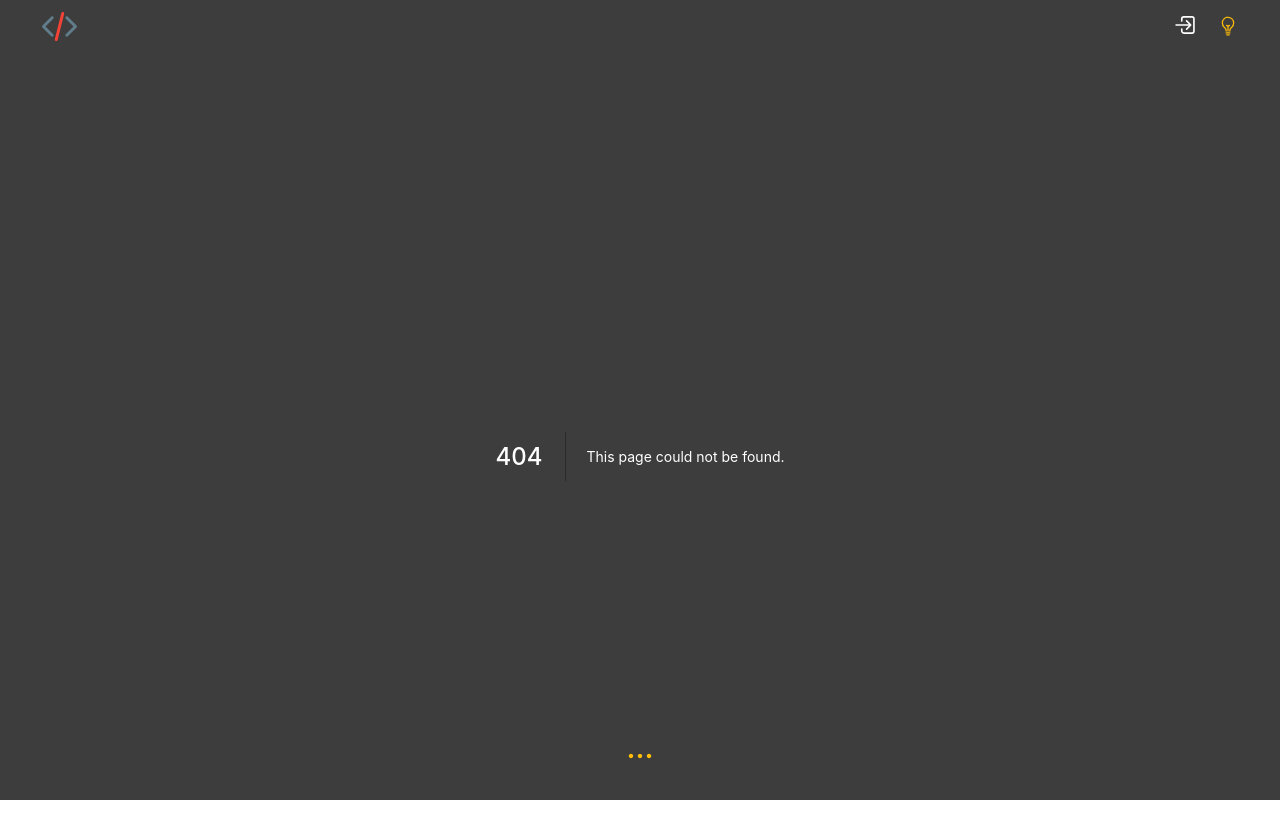
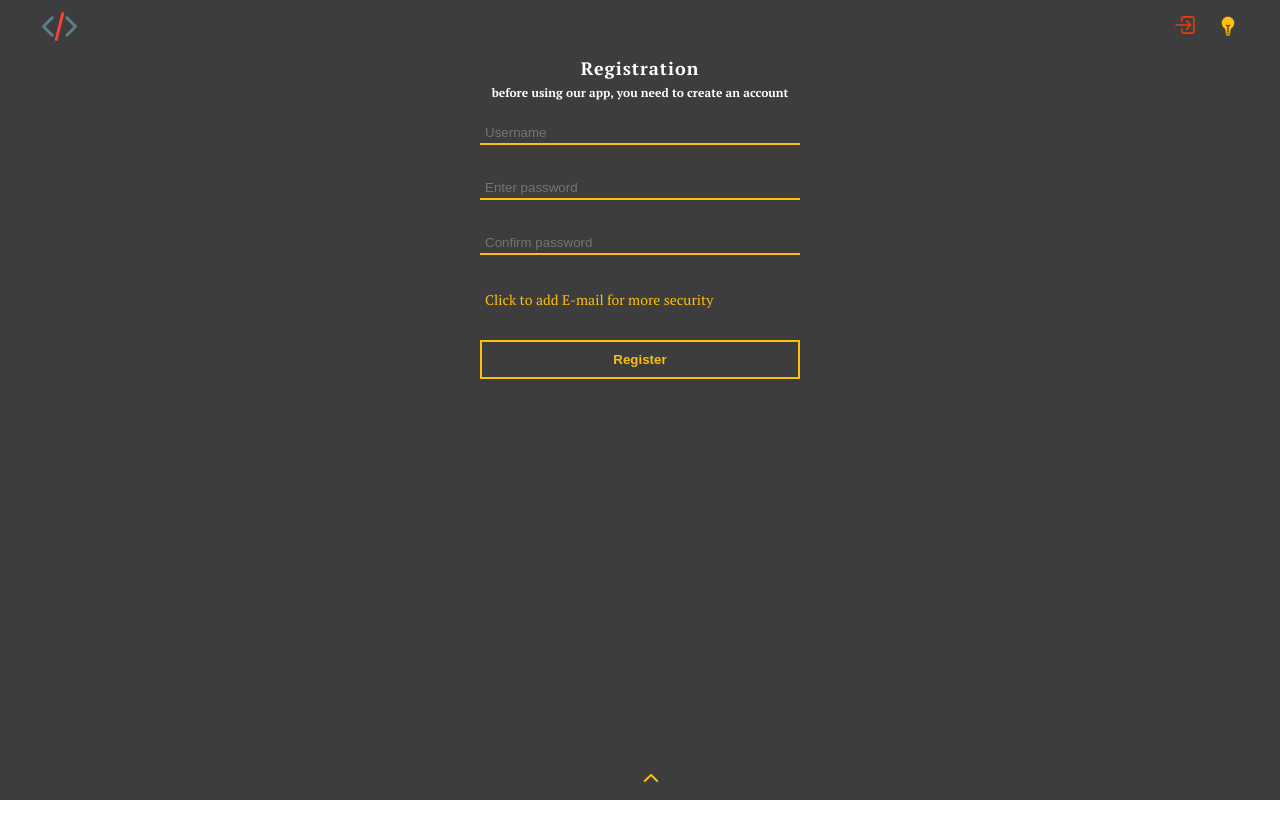
Before and after one commit to dhristoskov/meeting-events, a Next.js app: page /auth/register in a window 1280 px wide. Before the commit this address had no page. Shown: the top 838 px of the page. After the commit the page ends 800 px from the top, so only its background shows below. Built offline with nearby package versions, Linux system fonts and the light colour scheme.

Commit message:
meets-events add registration

```diff
--- a/components/footer-component/FooterComponent.tsx
+++ b/components/footer-component/FooterComponent.tsx
@@ -1,12 +1,16 @@
 import { Fragment, useState } from 'react';
-import { motion, AnimatePresence } from 'framer-motion';
-import { IoIosMore } from 'react-icons/io';
+import { motion, AnimatePresence, useCycle } from 'framer-motion';
+import { IoIosArrowUp } from 'react-icons/io';
 
 import styles from '@/styles/footer.module.scss'
 
 const FooterComponent = () => {
 
     const [ isOpen, setIsOpen ] = useState<boolean>(false);
+    const [animate, cycle] = useCycle<{rotate: number}>(
+        { rotate: 0 },
+        { rotate: 180 }
+    );
 
     const openFooterHandler = (): void => {
         setIsOpen(prevState => ! prevState)
@@ -15,9 +19,13 @@ const FooterComponent = () => {
 
     return (
         <Fragment>
-            <p className={styles.icon}
-                onClick={openFooterHandler}><IoIosMore />
-            </p>
+            <motion.p className={styles.icon}
+                onClick={openFooterHandler}
+                animate={animate}
+                onTap={() => cycle()}
+                transition={{ duration: .5}}
+                ><IoIosArrowUp />
+            </motion.p>
             <div className={styles.footer}>
                 <AnimatePresence>
                 {
--- a/components/header-component/SettingsComponent.tsx
+++ b/components/header-component/SettingsComponent.tsx
@@ -1,5 +1,6 @@
 import { useContext } from 'react';
 import { motion } from 'framer-motion';
+import Link from 'next/link';
 import { IoBulbOutline, IoLogInOutline, IoBulbSharp } from 'react-icons/io5';
 
 import { ThemeContext } from 'context/theme-context/ThemeContext';
@@ -11,7 +12,7 @@ const SettingsComponent = () => {
 
     return (
         <div className={styles.settings}>
-           <p className={styles.login}><IoLogInOutline /></p>
+           <Link href='/auth/register'><a className={styles.login}><IoLogInOutline /></a></Link>
             <motion.p
             className={styles.icon}
             onClick={onThemeChanger}
@@ -19,8 +20,8 @@ const SettingsComponent = () => {
             whileTap={{ scale: 0.9 }}
             >
             { !isLight
-             ? <IoBulbOutline className={styles.light}/>
-             : <IoBulbSharp className={styles.dark}/> }
+             ? <IoBulbSharp className={styles.light}/>
+             : <IoBulbOutline className={styles.dark}/>}
             </motion.p>
         </div>
     )
--- /dev/null
+++ b/components/register-component/RegisterComponent.tsx
@@ -0,0 +1,95 @@
+import React, { useState, ChangeEvent, FormEvent, Fragment } from 'react';
+import { motion } from 'framer-motion';
+
+import { ValidateInput } from 'utils/formValidator';
+
+import styles from '@/styles/auth.module.scss';
+
+interface User {
+    username: string
+    email: string;
+    password: string;
+    password2: string;
+}
+
+const RegisterComponent = () => {
+
+    const [ addEmail, onEmailAdd ] = useState(false);
+    const [ errors, setErrors ] = useState<any>([]);
+    const [ registerUser, setRegisterUser ] = useState<User>({
+        username: '',
+        email: '',
+        password: '',
+        password2: ''
+     });
+
+    const { username, email, password, password2 } = registerUser;
+
+    const onHandleChange = (e: ChangeEvent<HTMLInputElement>): void => {
+        e.preventDefault();
+        const { name, value } = e.target;
+        let error = ValidateInput(name, value);
+        setErrors(error)
+        setRegisterUser({...registerUser, [name]: value})
+    };
+
+    const onHandleSubmit = (e: FormEvent<HTMLFormElement>): void => {
+        e.preventDefault();
+        console.log(registerUser);
+        setRegisterUser({
+            username: '',
+            email: '',
+            password: '',
+            password2: ''
+        });
+    };
+
+    return (
+        <div className={ styles.container }>
+            <h3>Registration</h3>
+            <p className={styles.subtext}>Before using our app, you need to create an account</p>
+            <form className={styles.form} onSubmit={onHandleSubmit}>
+                <div className={styles.field}>
+                    <input type='text' name='username' placeholder='Username'
+                    value={username} onChange={onHandleChange} />
+                    {errors.username && <p className={styles.errors}>{errors.username}</p>}
+                </div>
+                <div className={styles.field}>
+                    <input type="password" name='password' placeholder='Enter password'
+                    value={password} onChange={onHandleChange}/>
+                     {errors.password && <p className={styles.errors}>{errors.password}</p>}
+                </div>
+                <div className={styles.field}>
+                    <input type="password" name='password2' placeholder='Confirm password'
+                    value={password2} onChange={onHandleChange}/>
+                     {errors.password2 && <p className={styles.errors}>{errors.password2}</p>}
+                </div>
+                <div className={styles.field}>
+                    {
+                        !addEmail && <p onClick={() => onEmailAdd(true)}
+                        className={styles.email}>
+                            Click to add E-mail for more security
+                        </p>
+                    }
+                    {
+                        addEmail &&
+                        <motion.div
+                            initial={{ opacity: 0 }}
+                            animate={{ opacity: 1 }}
+                            transition={{ duration: .7 }}>
+                            <input type="text" name='email' placeholder='E-mail'
+                            value={email} onChange={onHandleChange} />
+                            {errors.email && <p className={styles.errors}>{errors.email}</p>}
+                        </motion.div>
+                    }
+                </div>
+                <div className={styles.field}>
+                    <input type="submit" value='Register'/>
+                </div>
+            </form>
+        </div>
+    )
+
+}
+
+export default RegisterComponent;
--- a/context/theme-context/ThemeContext.tsx
+++ b/context/theme-context/ThemeContext.tsx
@@ -4,14 +4,14 @@ import { DarkTheme, LightTheme } from './Themes';
 
 
 interface Props {
-    children: ReactNode
+    children: ReactNode;
 }
 
 interface Themes {
-    DarkTheme: {backgroundColor: string, color: string},
-    LightTheme: {backgroundColor: string, color: string},
-    isLight: boolean,
-    onThemeChanger: () => void
+    DarkTheme: {backgroundColor: string, color: string};
+    LightTheme: {backgroundColor: string, color: string};
+    isLight: boolean;
+    onThemeChanger: () => void;
 }
 
 export const ThemeContext = createContext<Themes>({} as Themes);
--- /dev/null
+++ b/interfaces/errors.ts
@@ -0,0 +1,6 @@
+export interface Errors {
+    username: string;
+    email: string;
+    password: string;
+    password2: string;
+};
--- /dev/null
+++ b/pages/auth/register/index.tsx
@@ -0,0 +1,15 @@
+import RegisterComponent from '@/components/register-component/RegisterComponent';
+
+import styles from '@/styles/auth.module.scss';
+
+const Register = () => {
+    return(
+        <div className={styles.register}>
+            <RegisterComponent />
+        </div>
+
+    )
+
+}
+
+export default Register;
--- /dev/null
+++ b/styles/auth.module.scss
@@ -0,0 +1,79 @@
+@import './color-variables.scss';
+
+.container {
+    width: 25%;
+    margin:0 auto;
+
+    h3 {
+        text-align: center;
+        font-size: 18px;
+        letter-spacing: 1px;
+    }
+
+    .subtext {
+        text-align: center;
+        font-size: 12px;
+        font-weight: 600;
+        text-transform: lowercase;
+        margin: 5px 0 15px 0;
+    }
+
+    .form {
+        display: flex;
+        flex-direction: column;
+        align-items: center;
+
+        .field{
+            width: 100%;
+            position: relative;
+            height: 55px;
+            input[type=text],
+            input[type=email],
+            input[type=password]{
+                width: 100%;
+                border: none;
+                outline: none;
+                padding: 10px 0 3px 5px;
+                background-color: transparent;
+                border-bottom: 2px solid $icon-light;
+            }
+
+            input[type=submit]{
+                width: 100%;
+                font-weight: 600;
+                padding: 10px 0;
+                margin-top: 5px;
+                outline: none;
+                background-color: transparent;
+                border: 2px solid $icon-light;
+                color: $icon-light;
+                cursor: pointer;
+            }
+
+            .email {
+                text-align: start;
+                margin-top: 10px;
+                padding: 0 5px;
+                cursor: pointer;
+                color: $icon-light;
+            }
+
+            .errors {
+                text-align: start;
+                padding: 5px;
+                font-size: 12px;
+            }
+        }
+    }
+}
+@media (max-width: 800px) {
+    .container {
+        width: 50%;
+    }
+}
+
+@media (max-width: 400px) {
+    .container {
+        width: 90%;
+    }
+}
--- a/styles/color-variables.scss
+++ b/styles/color-variables.scss
@@ -1,10 +1,11 @@
 //Background color
-$base-color-light: #D6D6D6;
+$base-color-light: #F5F5F4;
 $base-color-dark: #3D3D3D;
 
 //Icons
 $icon-light: #FFBE0A;
 $icon-dark: #3D3D3D;
+$icon-active: #E93C0C;
 
 //Colors
 $color-white: #FFFFFF;
--- a/styles/footer.module.scss
+++ b/styles/footer.module.scss
@@ -3,16 +3,18 @@
 .footer {
     position: fixed;
     left: 50%;
-    bottom: 40px;
+    bottom: 20px;
     transform: translate(-50%, -50%);
-    margin: 0 auto;
-    width: 30%;
+    width: 40%;
 
     .options {
         display: flex;
-        justify-content: space-between;
+        flex-wrap: wrap;
+        justify-content: center;
+        align-items: center;
         width: 100%;
         padding: 5px 10px;
+        margin: auto;
 
         .item {
             width: 33%;
@@ -28,9 +30,32 @@
 .icon {
     position: fixed;
     left: 50%;
-    bottom: 0;
+    bottom: 5px;
     transform: translate(-50%, -50%);
-    font-size: 30px;
+    font-size: 22px;
     color: $icon-light;
     cursor: pointer;
 }
+
+
+@media (max-width: 880px) {
+    .footer {
+        width: 70%;
+        bottom: 10px;
+        .options {
+            display: flex;
+            flex-direction: column;
+            justify-content: center;
+            align-items: center;
+
+            .item {
+                width: 100%;
+                margin-bottom: 5px;
+
+                &:last-child {
+                    margin-bottom: none;
+                }
+            }
+        }
+    }
+}
--- a/styles/header.module.scss
+++ b/styles/header.module.scss
@@ -14,6 +14,8 @@
 
         .login {
             font-size: 26px;
+            text-decoration: none;
+            color: $icon-active;
         }
 
         .icon {
--- /dev/null
+++ b/utils/formValidator.ts
@@ -0,0 +1,40 @@
+import { Errors } from "interfaces/errors";
+
+// export const ValidateEmail: RegExp = RegExp(/^\S+@\S+\.\S+$/);
+export const EmailValidator: RegExp = RegExp(/^\w+([\.-]?\w+)*@\w+([\.-]?\w+)*(\.\w{2,3})+$/);
+
+export const  ValidateInput = (name: string, value: string): Errors => {
+
+        let errors: Errors = {
+            username: '',
+            email: '',
+            password: '',
+            password2: ''
+        };
+
+        switch(name){
+            case 'username':
+                errors.username = value.length < 3
+                    ? 'Username must be at least 3 characters long!'
+                    : '';
+                    break;
+            case 'email':
+                errors.email = EmailValidator.test(value)
+                    ? ''
+                    : 'Email is not valid!';
+                    break;
+            case 'password':
+                errors.password = value.length < 7
+                    ? 'Password must be at least 7 characters long!'
+                    : '';
+                    break;
+            case 'password2':
+                errors.password2 = value.length < 7
+                    ? 'Password must be at least 7 characters long!'
+                    : '';
+                    break;
+            default:
+                throw new Error('Something went wrong!');
+        };
+        return errors
+    };
```
Also changed, not shown: public/icons/register.svg (added).
